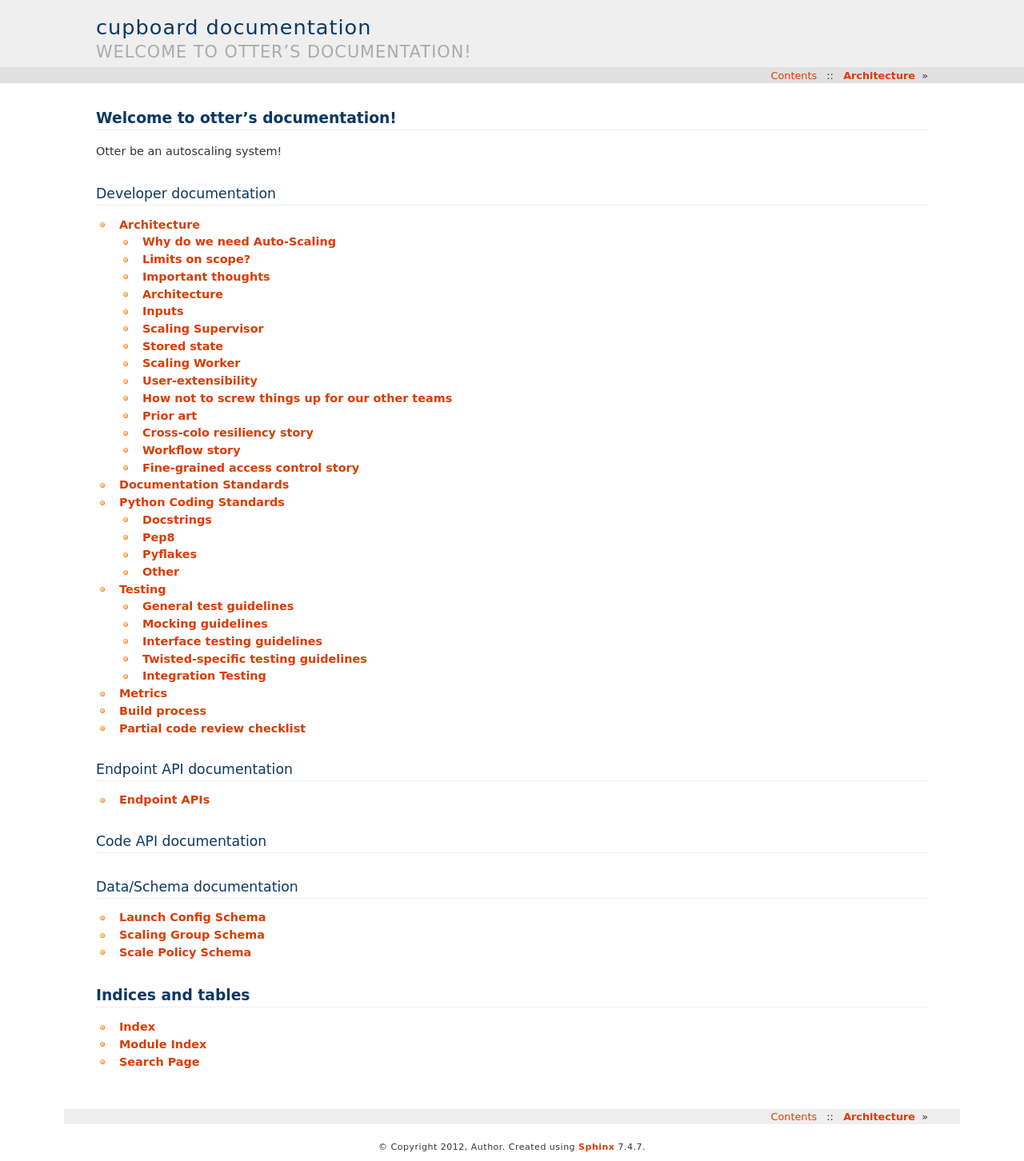
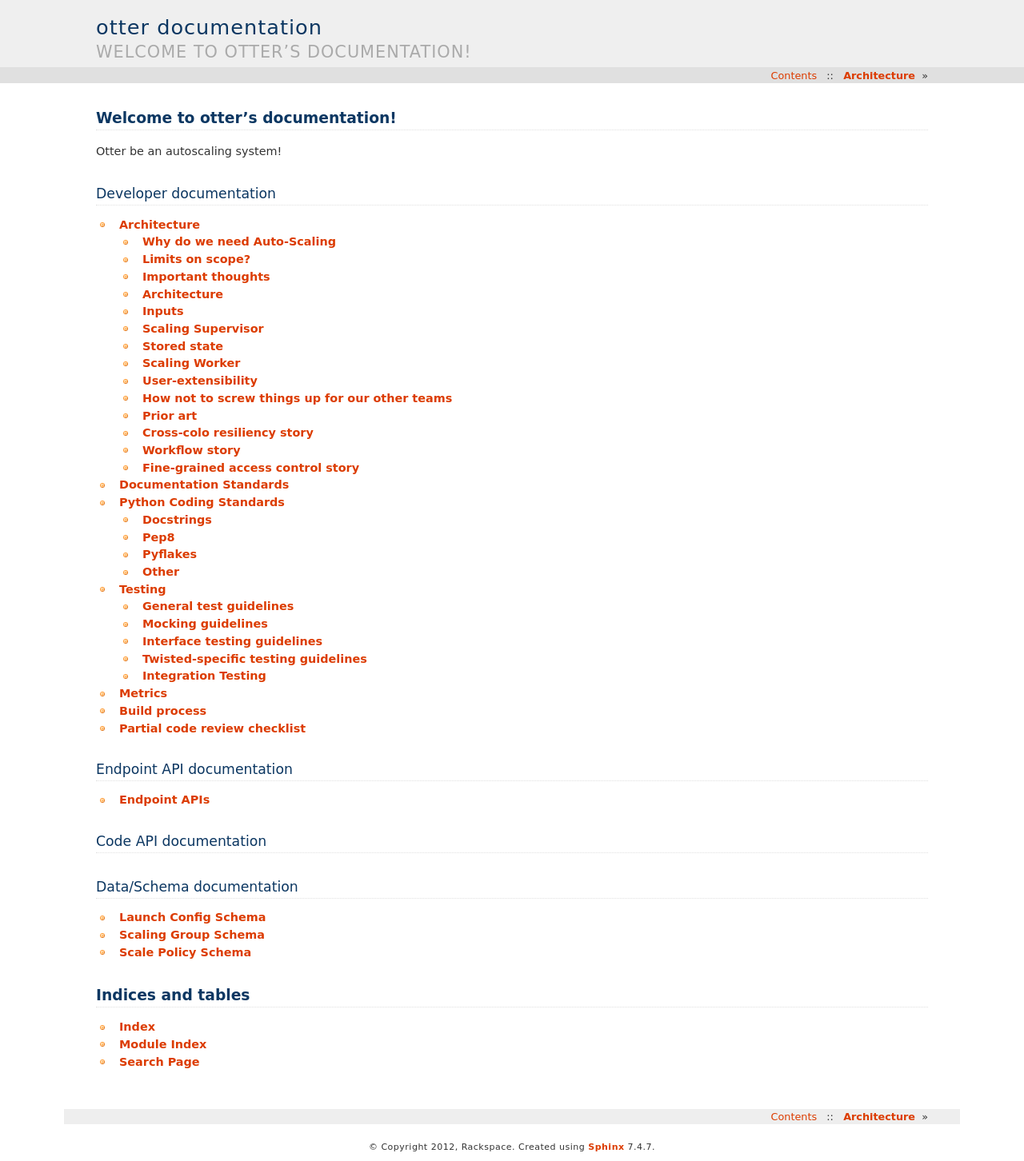
Before and after one commit to rackerlabs/otter, a Sphinx documentation site: the page built from doc/index.rst, in a window 1280 px wide. Shown: the whole page at 80% size. Built offline with Sphinx 7.4.7, drawn with Linux system fonts in a browser that asks for light colours; pages that are not in the unit, such as notebooks, are missing from menus.

Commit message:
Fix all references to 'cupboard' and change the author to 'Rackspace'

```diff
--- a/doc/conf.py
+++ b/doc/conf.py
@@ -1,6 +1,6 @@
 # -*- coding: utf-8 -*-
 #
-# cupboard documentation build configuration file, created by
+# otter documentation build configuration file, created by
 # sphinx-quickstart on Thu Oct 25 09:35:05 2012.
 #
 # This file is execfile()d with the current directory set to its containing dir.
@@ -41,8 +41,8 @@ source_suffix = '.rst'
 master_doc = 'index'
 
 # General information about the project.
-project = u'cupboard'
-copyright = u'2012, Author'
+project = u'otter'
+copyright = u'2012, Rackspace'
 
 # The version info for the project you're documenting, acts as replacement for
 # |version| and |release|, also used in various other places throughout the
@@ -165,7 +165,7 @@ html_static_path = ['_static']
 #html_file_suffix = None
 
 # Output file base name for HTML help builder.
-htmlhelp_basename = 'cupboarddoc'
+htmlhelp_basename = 'otterdoc'
 
 
 # -- Options for LaTeX output --------------------------------------------------
@@ -184,8 +184,8 @@ latex_elements = {
 # Grouping the document tree into LaTeX files. List of tuples
 # (source start file, target name, title, author, documentclass [howto/manual]).
 latex_documents = [
-  ('index', 'cupboard.tex', u'cupboard Documentation',
-   u'Author', 'manual'),
+  ('index', 'otter.tex', u'otter Documentation',
+   u'Rackspace', 'manual'),
 ]
 
 # The name of an image file (relative to this directory) to place at the top of
@@ -214,8 +214,8 @@ latex_documents = [
 # One entry per manual page. List of tuples
 # (source start file, name, description, authors, manual section).
 man_pages = [
-    ('index', 'cupboard', u'cupboard Documentation',
-     [u'Author'], 1)
+    ('index', 'otter', u'otter Documentation',
+     [u'Rackspace'], 1)
 ]
 
 # If true, show URL addresses after external links.
@@ -228,8 +228,8 @@ man_pages = [
 # (source start file, target name, title, author,
 #  dir menu entry, description, category)
 texinfo_documents = [
-  ('index', 'cupboard', u'cupboard Documentation',
-   u'Author', 'cupboard', 'One line description of project.',
+  ('index', 'otter', u'otter Documentation',
+   u'Rackspace', 'otter', 'One line description of project.',
    'Miscellaneous'),
 ]
 
@@ -246,10 +246,10 @@ texinfo_documents = [
 # -- Options for Epub output ---------------------------------------------------
 
 # Bibliographic Dublin Core info.
-epub_title = u'cupboard'
-epub_author = u'Author'
-epub_publisher = u'Author'
-epub_copyright = u'2012, Author'
+epub_title = u'otter'
+epub_author = u'Rackspace'
+epub_publisher = u'Rackspace'
+epub_copyright = u'2012, Rackspace'
 
 # The language of the text. It defaults to the language option
 # or en if the language is not set.
```
